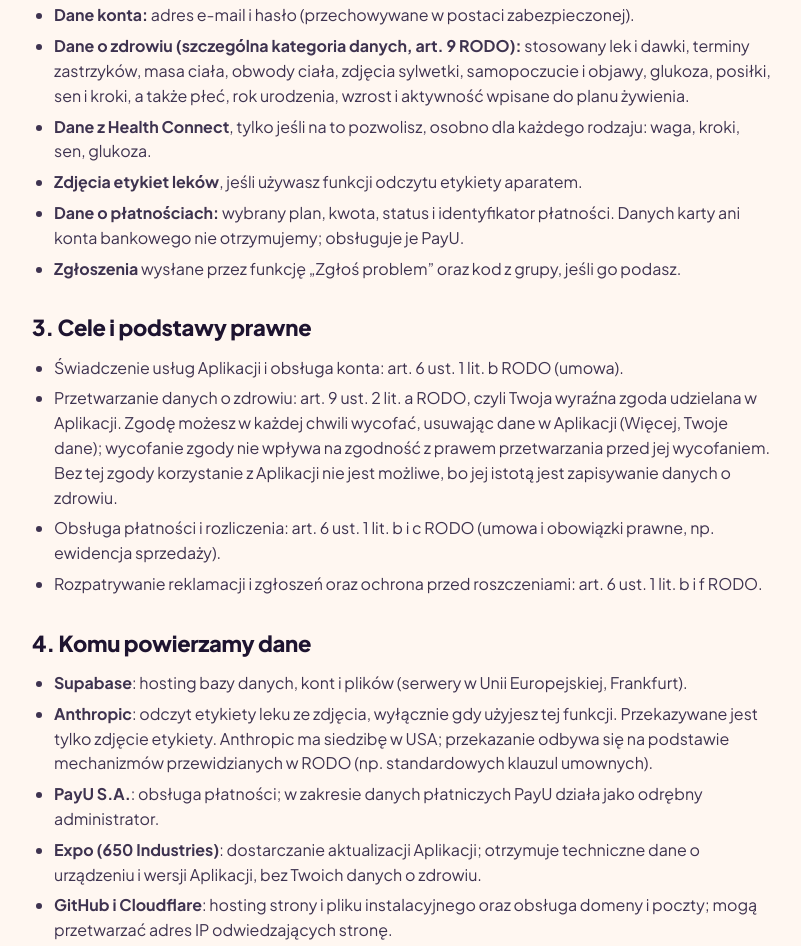
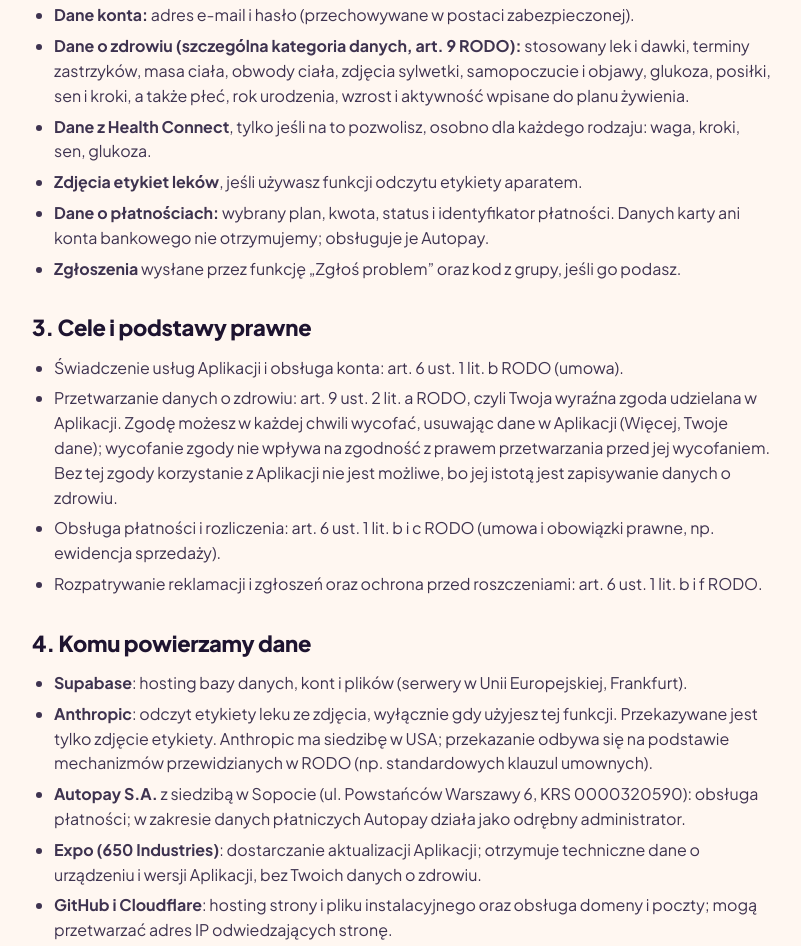
Before and after one commit to blssebastianrogalski-jpg/glpdziennik-www, a plain HTML site: page prywatnosc.html in a window 1280 px wide. Shown: the part 416-1362 px from the top of the page, without its empty margins (238-1039 px from the left). Drawn offline with Linux system fonts and the light colour scheme.

Commit message:
Płatności przez Autopay zamiast PayU: strona główna, regulamin §5, polityka prywatności
Co-Authored-By: Claude Opus 5.5 <noreply@anthropic.com>
Claude-Session: https://claude.ai/code/session_01DdyKdM54B7eBxvb6ovtRUG

```diff
--- a/prywatnosc.html
+++ b/prywatnosc.html
@@ -18,7 +18,7 @@
 <li><b>Dane o zdrowiu (szczególna kategoria danych, art. 9 RODO):</b> stosowany lek i dawki, terminy zastrzyków, masa ciała, obwody ciała, zdjęcia sylwetki, samopoczucie i objawy, glukoza, posiłki, sen i kroki, a także płeć, rok urodzenia, wzrost i aktywność wpisane do planu żywienia.</li>
 <li><b>Dane z Health Connect</b>, tylko jeśli na to pozwolisz, osobno dla każdego rodzaju: waga, kroki, sen, glukoza.</li>
 <li><b>Zdjęcia etykiet leków</b>, jeśli używasz funkcji odczytu etykiety aparatem.</li>
-<li><b>Dane o płatnościach:</b> wybrany plan, kwota, status i identyfikator płatności. Danych karty ani konta bankowego nie otrzymujemy; obsługuje je PayU.</li>
+<li><b>Dane o płatnościach:</b> wybrany plan, kwota, status i identyfikator płatności. Danych karty ani konta bankowego nie otrzymujemy; obsługuje je Autopay.</li>
 <li><b>Zgłoszenia</b> wysłane przez funkcję „Zgłoś problem” oraz kod z grupy, jeśli go podasz.</li>
 </ul>
 
@@ -34,7 +34,7 @@
 <ul>
 <li><b>Supabase</b>: hosting bazy danych, kont i plików (serwery w Unii Europejskiej, Frankfurt).</li>
 <li><b>Anthropic</b>: odczyt etykiety leku ze zdjęcia, wyłącznie gdy użyjesz tej funkcji. Przekazywane jest tylko zdjęcie etykiety. Anthropic ma siedzibę w USA; przekazanie odbywa się na podstawie mechanizmów przewidzianych w RODO (np. standardowych klauzul umownych).</li>
-<li><b>PayU S.A.</b>: obsługa płatności; w zakresie danych płatniczych PayU działa jako odrębny administrator.</li>
+<li><b>Autopay S.A.</b> z siedzibą w Sopocie (ul. Powstańców Warszawy 6, KRS 0000320590): obsługa płatności; w zakresie danych płatniczych Autopay działa jako odrębny administrator.</li>
 <li><b>Expo (650 Industries)</b>: dostarczanie aktualizacji Aplikacji; otrzymuje techniczne dane o urządzeniu i wersji Aplikacji, bez Twoich danych o zdrowiu.</li>
 <li><b>GitHub i Cloudflare</b>: hosting strony i pliku instalacyjnego oraz obsługa domeny i poczty; mogą przetwarzać adres IP odwiedzających stronę.</li>
 </ul>
```
Also changed, not shown: index.html (+1 -1 lines), regulamin.html (+1 -1 lines).
